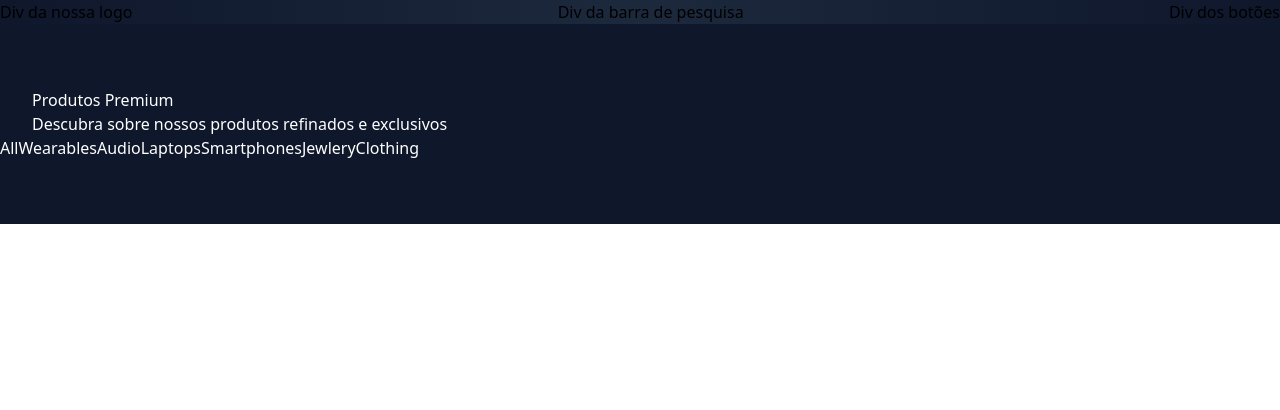
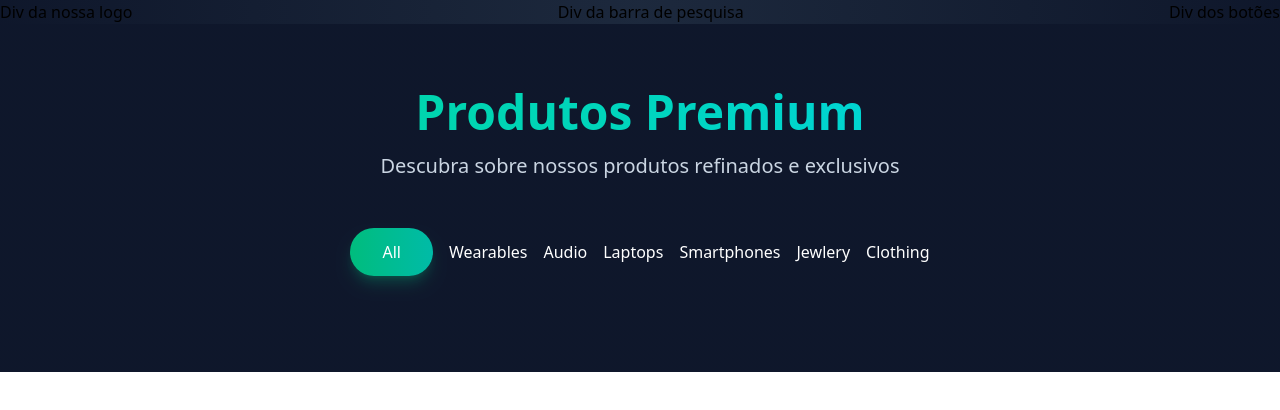
Before and after one commit to ma-pedroza/Ecommerce-RM, a Vue app in the folder ecommerce-RM/: page / in a window 1280 px wide. Shown: the top 410 px of the page. Built offline with nearby package versions, Linux system fonts and the light colour scheme.

Commit message:
commit header 2

```diff
--- a/ecommerce-RM/src/components/Header.vue
+++ b/ecommerce-RM/src/components/Header.vue
@@ -1,13 +1,13 @@
 <template>
     <div class="block py-16 bg-gradient-to-r from-slate-900 via-slate800 to-slate-900 text-white">
         <div class="max-w-7xl mx-auto px-4 sm:px-6 lg:px-8">
-
-            <h1 class="text-5x1 font bols">Produtos Premium</h1>
-
-            <p>Descubra sobre nossos produtos refinados e exclusivos </p>
+            <div class="text-center mb-12">
+                <h1 class="text-5xl font-bold mb-4 bg-gradient-to-r from-emerald-400 via-teal-400 to-cyan-400 bg-clip-text text-transparent">Produtos Premium</h1>
+                <p class="text-xl text-slate-300 max-w-2xl mx-auto">Descubra sobre nossos produtos refinados e exclusivos </p>
+            </div>
         </div>
-        <div class="">
-            <button>All</button>
+        <div class="flex flex-wrap justify-center gap-4 mb-8">
+            <button class="px-8 py-3 rounded-full font-medium transition-all transform hover:scale-105 bg-gradient-to-r from-emerald-500 to-teal-500 text-white shadow-lg shadow-emerald-500/25">All</button>
             <button>Wearables</button>
             <button>Audio</button>
             <button>Laptops</button>
```
